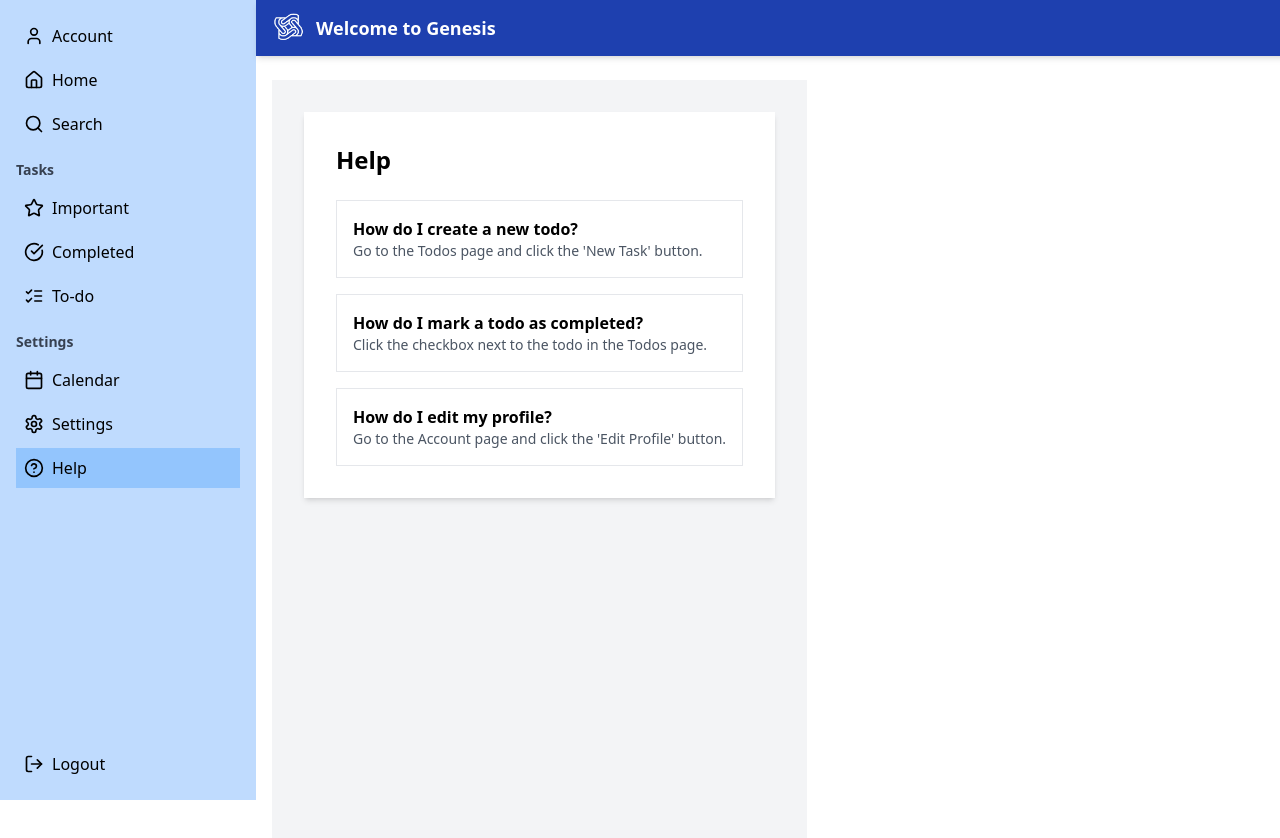
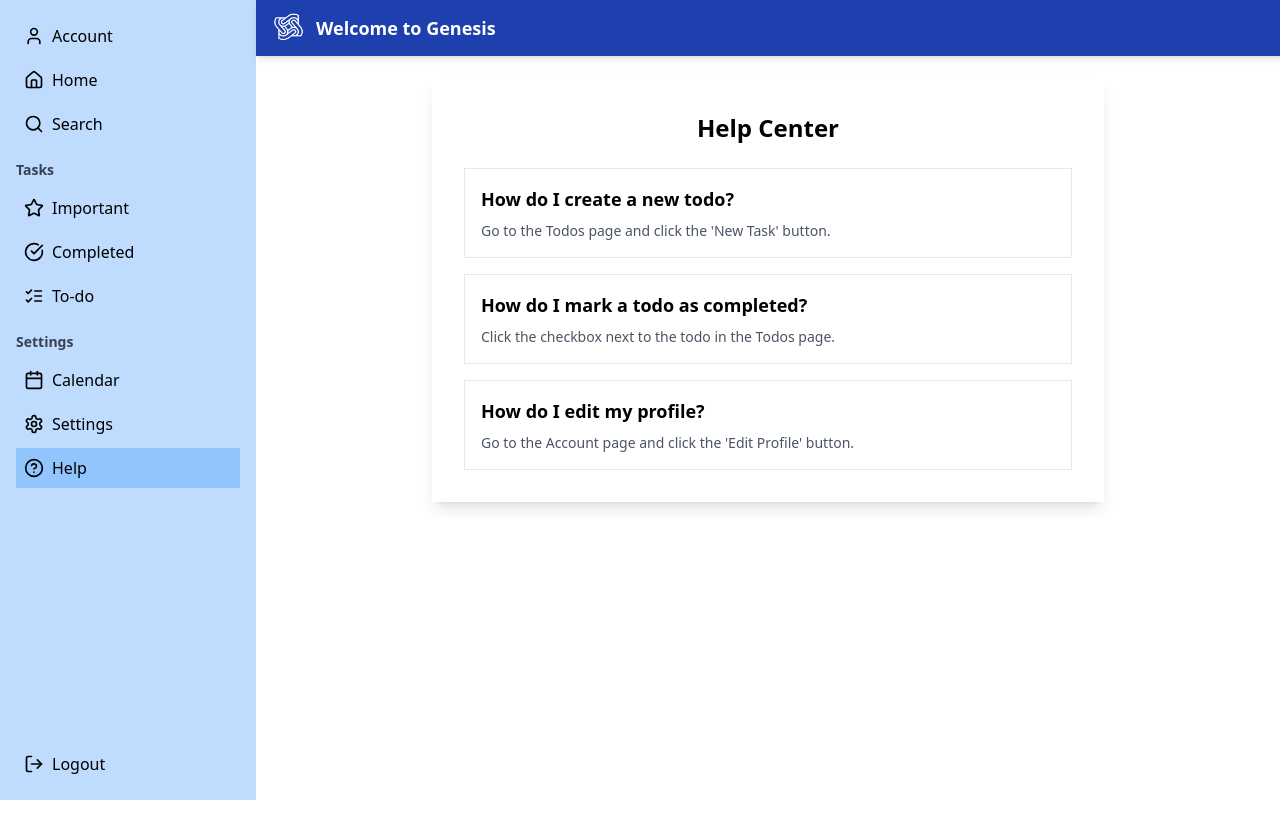
Before and after one commit to towtu/genesis-frontend, a React (Vite) app: page /help in a window 1280 px wide. Shown: the top 838 px of the page. After the commit the page ends 800 px from the top, so only its background shows below. Built offline with nearby package versions, Linux system fonts and the light colour scheme.

Commit message:
Update Help.tsx

```diff
--- a/src/components/Help.tsx
+++ b/src/components/Help.tsx
@@ -1,4 +1,5 @@
 import React from "react";
+import { useTheme } from "./ThemeContext"; // Import useTheme
 
 const Help: React.FC = () => {
   const faqs = [
@@ -15,24 +16,28 @@ const Help: React.FC = () => {
       answer: "Go to the Account page and click the 'Edit Profile' button.",
     },
   ];
+  const { theme } = useTheme(); // Get the current theme
 
   return (
-    <div className="flex">
-        <div className="flex min-h-screen">
-        <div className="flex-1 p-8 bg-gray-100">
-            <div className="bg-white p-8 rounded-lg shadow-md max-w-2xl mx-auto">
-            <h2 className="text-2xl font-bold mb-6">Help</h2>
-            <div className="space-y-4">
-                {faqs.map((faq, index) => (
-                <div key={index} className="border border-gray-200 rounded-md p-4">
-                    <h3 className="font-semibold">{faq.question}</h3>
-                    <p className="text-sm text-gray-600">{faq.answer}</p>
-                </div>
-                ))}
+    <div className={`flex min-h-full justify-center items-center`}>
+      <div className={`p-8 rounded-lg shadow-lg w-full max-w-2xl ${theme === 'dark' ? 'bg-gray-800' : 'bg-white'}`}>
+        <h2 className={`text-2xl font-bold mb-6 text-center ${theme === 'dark' ? 'text-white' : 'text-black'}`}>Help Center</h2>
+
+        {/* FAQ Section */}
+        <div className="space-y-4">
+          {faqs.map((faq, index) => (
+            <div
+              key={index}
+              className={`border border-gray-200 rounded-md p-4 hover:shadow-md transition-shadow ${
+                theme === 'dark' ? 'bg-gray-700 border-gray-600' : 'bg-white'
+              }`}
+            >
+              <h3 className={`font-semibold text-lg ${theme === 'dark' ? 'text-white' : 'text-black'}`}>{faq.question}</h3>
+              <p className={`text-sm mt-2 ${theme === 'dark' ? 'text-gray-300' : 'text-gray-600'}`}>{faq.answer}</p>
             </div>
-            </div>
+          ))}
         </div>
-        </div>
+      </div>
     </div>
   );
 };
```
